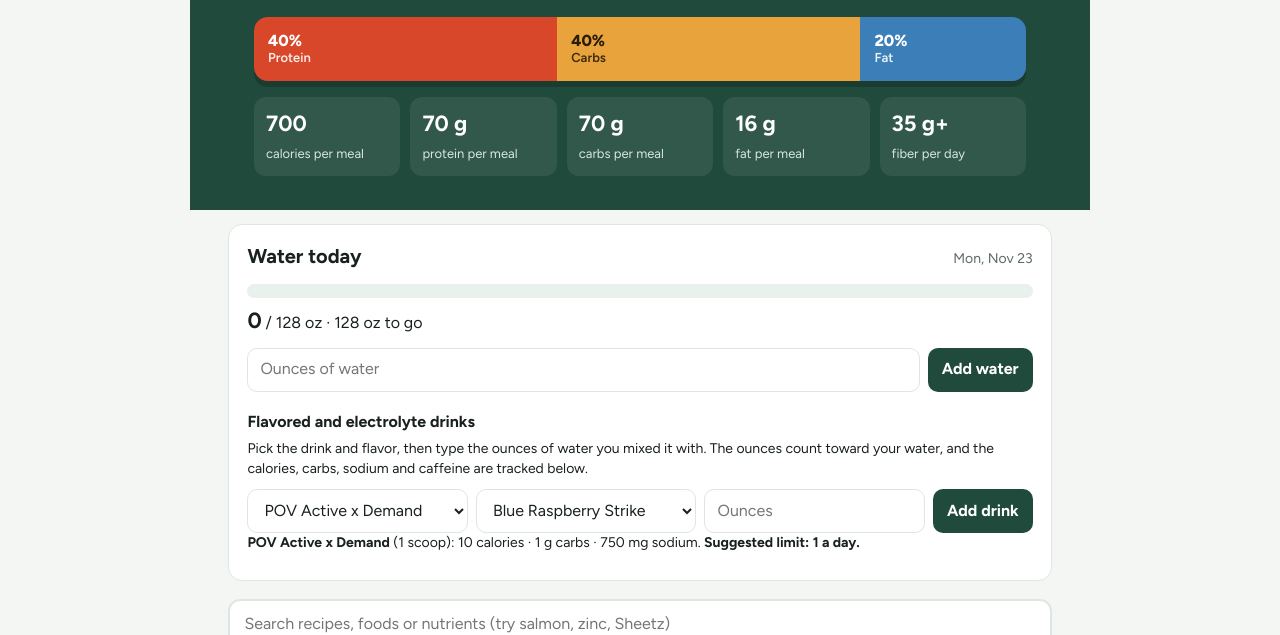
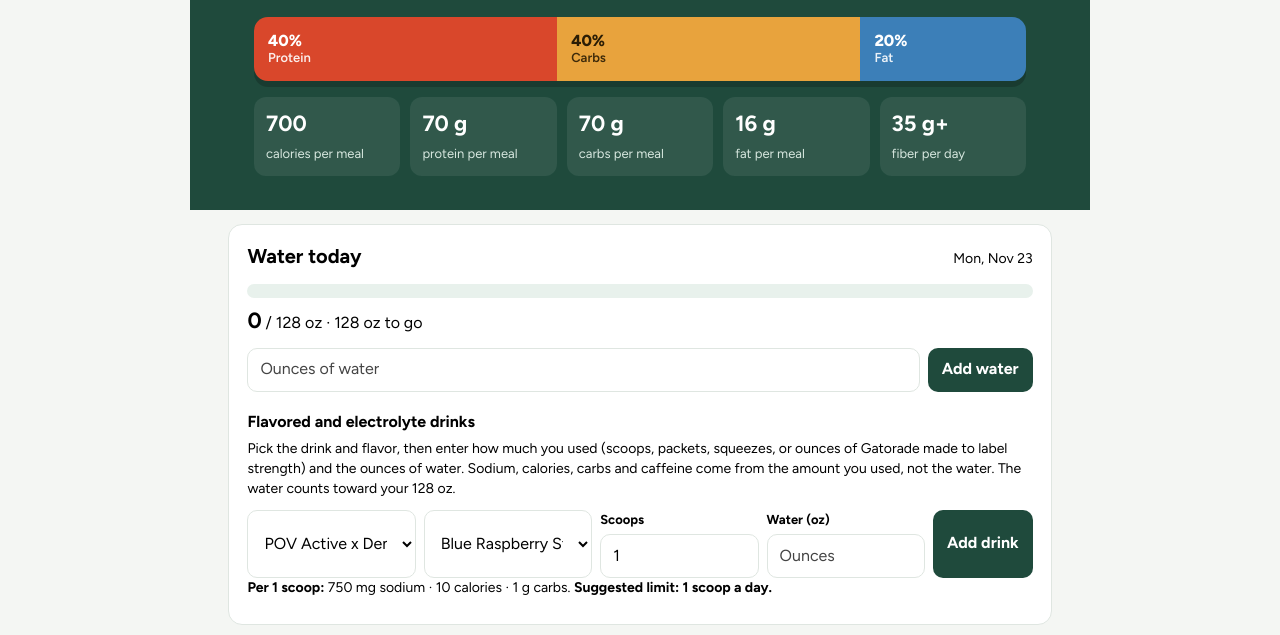
Before and after one commit to mrdjohnson1/meal-plans, a plain HTML site: page index.html in a window 1280 px wide. Shown: the part 195-830 px from the top of the page. Drawn offline with Linux system fonts and the light colour scheme.

Commit message:
Add files via upload

```diff
--- a/index.html
+++ b/index.html
@@ -135,11 +135,15 @@ mark{background:#f7d774;color:#000;border-radius:3px}
 .wbar{height:14px;background:var(--tint);border-radius:99px;overflow:hidden;margin:12px 0 6px}.wbar div{height:100%;background:var(--blue);border-radius:99px;transition:width .3s}
 .wnum{margin:0 0 10px}.wnum b{font-size:22px}
 .wrow{display:flex;gap:8px;flex-wrap:wrap}.wrow input,.wrow select{flex:1 1 120px;min-height:44px;font:inherit;font-size:16px;padding:0 12px;border:1px solid var(--line);border-radius:10px;background:#fff;color:inherit}.wrow .btn{flex:0 0 auto;cursor:pointer;font:inherit;font-weight:700}
+.dq{display:flex;flex-direction:column;flex:1 1 110px;font-size:13px;font-weight:700;gap:4px;color:#000}.dq input{flex:none;height:44px;width:100%;min-height:44px;font:inherit;font-size:16px;font-weight:400;padding:0 12px;border:1px solid var(--line);border-radius:10px;background:#fff;color:#000;box-sizing:border-box}
 .wsub{margin:0 0 10px;font-size:14px;line-height:1.45}
 .wwarn{margin-top:10px;background:#fff7e0;border:1px solid #e8c766;border-radius:10px;padding:10px 12px;font-size:14px;line-height:1.45}.wwarn:empty{display:none}
 .wtot{margin-top:10px;font-size:14px;font-weight:700}
 .wlog{list-style:none;padding:0;margin:12px 0 0;border-top:1px solid var(--line)}.wlog li{display:flex;justify-content:space-between;align-items:center;gap:8px;padding:8px 0;border-bottom:1px solid var(--line);font-size:14px}
-.wlog button{border:0;background:var(--tint);border-radius:8px;min-height:32px;padding:0 10px;font:inherit;font-size:13px;cursor:pointer;color:inherit}
+/*w*/.wlog button{border:0;background:var(--tint);border-radius:8px;min-height:32px;padding:0 10px;font:inherit;font-size:13px;cursor:pointer;color:inherit}
+.water,.water h2,.water h3,.water p,.water b,.water span,.water li,.wsub,.wdate,.wnum,.wtot,.wwarn{color:#000}
+.water{background:#fff}.wrow input,.wrow select,.wlog button{color:#000;background:#fff}.wlog button{background:#e9efe9}
+.wrow input::placeholder{color:#444;opacity:1}.wrow select option{color:#000;background:#fff}
 </style>
 <script>new MutationObserver(()=>{for(const c of document.querySelectorAll('.stack td:not([data-l])')){let i=0,p=c;while(p=p.previousElementSibling)i+=p.colSpan;c.dataset.l=c.closest('table').rows[0].cells[i]?.textContent||''}}).observe(document,{childList:true,subtree:true})</script>
 </head>
@@ -193,23 +197,25 @@ function home(){
 
 const WGOAL=128;
 const DR=[
- {id:'pov',n:'POV Active x Demand',sv:'1 scoop',f:['Blue Raspberry Strike','Pineapple Mango','Orange Citrus'],cal:10,c:1,na:750,lim:1,w:'High sodium: 750 mg per scoop.'},
- {id:'mio',n:'MiO Original and Vitamins',sv:'1/2 tsp squeeze',f:['Berry Pomegranate','Black Cherry','Blackberry Raspberry','Blueberry Lemonade','Cherry Blackberry','Fruit Punch','Lemonade','Mango Peach','Orange Tangerine','Orange Vanilla','Strawberry Watermelon','Sweet Tea','Other MiO flavor'],cal:0,c:0,na:35,w:''},
- {id:'mioh',n:'MiO Hydrate (electrolytes)',sv:'3/4 tsp squeeze',f:['Lemon Lime','Berry Blast','Arctic Grape','Strawberry Lemonade','Other Hydrate flavor'],cal:0,c:1,na:115,w:''},
- {id:'mioe',n:'MiO Energy (caffeine)',sv:'3/4 tsp squeeze',f:['Acai Berry Storm','Black Cherry','Green Thunder','Strawberry Pineapple Smash','Tropical Fusion','Wicked Blue Citrus','Other Energy flavor'],cal:0,c:0,na:20,caf:90,lim:1,w:'Caffeine: 90 mg per 3/4 tsp. Use it before noon, and skip it on days you already had your coffee.'},
- {id:'gtq',n:'Gatorade Thirst Quencher powder',sv:'per 12 oz mixed to label',per12:1,f:['Fruit Punch','Lemon-Lime','Orange','Glacier Freeze','Riptide Rush','Other flavor'],cal:80,c:22,na:150,lim:1,w:'Full sugar: 21 g added sugar per 12 oz. It hits blood sugar fast. Use it only during or right after long or very hard training, and count the carbs toward your next meal.'},
- {id:'gtqp',n:'Gatorade Thirst Quencher packet',sv:'1 packet (15 to 20 oz)',f:['Fruit Punch','Lemon-Lime','Orange','Glacier Freeze','Riptide Rush','Other flavor'],cal:130,c:34,na:230,lim:1,w:'Full sugar: 34 g carbs per packet. It hits blood sugar fast. Use it only during or right after long or very hard training, and count the carbs toward your next meal.'},
- {id:'gz',n:'Gatorade Zero powder stick',sv:'1 stick',f:['Glacier Freeze','Glacier Cherry','Strawberry Ice','Orange','Lemon-Lime','Grape','Fruit Punch','Other flavor'],cal:5,c:1,na:270,w:''},
- {id:'propel',n:'Propel powder',sv:'1 packet or stick',f:['Berry','Black Cherry','Grape','Kiwi Strawberry','Lemon','Raspberry Lemonade','Watermelon','Other flavor'],cal:5,c:1,na:260,w:''},
- {id:'nuun',n:'Nuun Sport tablet',sv:'1 tablet',f:['Lemon Lime','Citrus Fruit','Strawberry Lemonade','Tri-Berry','Watermelon','Other flavor'],cal:15,c:4,na:300,lim:1,w:'1 g added sugar and 300 mg sodium per tablet.'},
- {id:'liv',n:'Liquid I.V. Sugar-Free',sv:'1 stick',f:['Lemon Lime','White Peach','Green Grape','Rainbow Sherbet','Other flavor'],cal:20,c:5,na:530,lim:1,w:'High sodium: about 510 to 530 mg per stick.'},
- {id:'cl',n:'Crystal Light on-the-go',sv:'1 packet',f:['Lemonade','Pink Lemonade','Raspberry Lemonade','Fruit Punch','Other flavor'],cal:10,c:0,na:0,w:''}
+ {id:'pov',n:'POV Active x Demand',u:'scoop',us:'scoops',sv:'1 scoop',f:['Blue Raspberry Strike','Pineapple Mango','Orange Citrus'],cal:10,c:1,na:750,lim:1,w:'High sodium: 750 mg per scoop.'},
+ {id:'mio',n:'MiO Original and Vitamins',u:'squeeze',us:'squeezes',sv:'1 squeeze (1/2 tsp)',f:['Berry Pomegranate','Black Cherry','Blackberry Raspberry','Blueberry Lemonade','Cherry Blackberry','Fruit Punch','Lemonade','Mango Peach','Orange Tangerine','Orange Vanilla','Strawberry Watermelon','Sweet Tea','Other MiO flavor'],cal:0,c:0,na:35,w:''},
+ {id:'mioh',n:'MiO Hydrate (electrolytes)',u:'squeeze',us:'squeezes',sv:'1 squeeze (3/4 tsp)',f:['Lemon Lime','Berry Blast','Arctic Grape','Strawberry Lemonade','Other Hydrate flavor'],cal:0,c:1,na:115,w:''},
+ {id:'mioe',n:'MiO Energy (caffeine)',u:'squeeze',us:'squeezes',sv:'1 squeeze (3/4 tsp)',f:['Acai Berry Storm','Black Cherry','Green Thunder','Strawberry Pineapple Smash','Tropical Fusion','Wicked Blue Citrus','Other Energy flavor'],cal:0,c:0,na:20,caf:90,lim:1,w:'Caffeine: 90 mg per 3/4 tsp. Use it before noon, and skip it on days you already had your coffee.'},
+ {id:'gtq',n:'Gatorade Thirst Quencher powder',u:'oz',us:'oz',sv:'12 oz mixed to label strength',per12:1,f:['Fruit Punch','Lemon-Lime','Orange','Glacier Freeze','Riptide Rush','Other flavor'],cal:80,c:22,na:150,lim:1,w:'Full sugar: 21 g added sugar per 12 oz. It hits blood sugar fast. Use it only during or right after long or very hard training, and count the carbs toward your next meal.'},
+ {id:'gtqp',n:'Gatorade Thirst Quencher packet',u:'packet',us:'packets',sv:'1 packet',f:['Fruit Punch','Lemon-Lime','Orange','Glacier Freeze','Riptide Rush','Other flavor'],cal:130,c:34,na:230,lim:1,w:'Full sugar: 34 g carbs per packet. It hits blood sugar fast. Use it only during or right after long or very hard training, and count the carbs toward your next meal.'},
+ {id:'gz',n:'Gatorade Zero powder stick',u:'stick',us:'sticks',sv:'1 stick',f:['Glacier Freeze','Glacier Cherry','Strawberry Ice','Orange','Lemon-Lime','Grape','Fruit Punch','Other flavor'],cal:5,c:1,na:270,w:''},
+ {id:'propel',n:'Propel powder',u:'packet',us:'packets',sv:'1 packet or stick',f:['Berry','Black Cherry','Grape','Kiwi Strawberry','Lemon','Raspberry Lemonade','Watermelon','Other flavor'],cal:5,c:1,na:260,w:''},
+ {id:'nuun',n:'Nuun Sport tablet',u:'tablet',us:'tablets',sv:'1 tablet',f:['Lemon Lime','Citrus Fruit','Strawberry Lemonade','Tri-Berry','Watermelon','Other flavor'],cal:15,c:4,na:300,lim:1,w:'1 g added sugar and 300 mg sodium per tablet.'},
+ {id:'liv',n:'Liquid I.V. Sugar-Free',u:'stick',us:'sticks',sv:'1 stick',f:['Lemon Lime','White Peach','Green Grape','Rainbow Sherbet','Other flavor'],cal:20,c:5,na:530,lim:1,w:'High sodium: about 510 to 530 mg per stick.'},
+ {id:'cl',n:'Crystal Light on-the-go',u:'packet',us:'packets',sv:'1 packet',f:['Lemonade','Pink Lemonade','Raspberry Lemonade','Fruit Punch','Other flavor'],cal:10,c:0,na:0,w:''}
 ];
 const DI=Object.fromEntries(DR.map(d=>[d.id,d]));
 function wkey(){const d=new Date();return 'water:'+d.getFullYear()+'-'+String(d.getMonth()+1).padStart(2,'0')+'-'+String(d.getDate()).padStart(2,'0')}
 function wget(){try{const v=JSON.parse(store.get(wkey())||'[]');return Array.isArray(v)?v.map(e=>e.k==='pov'?{k:'d',p:'pov',f:e.f,oz:e.oz,t:e.t}:e):[]}catch(e){return[]}}
 function wput(a){store.set(wkey(),JSON.stringify(a))}
-function dnut(e){const d=DI[e.p];if(!d)return{cal:0,c:0,na:0,caf:0};const m=d.per12?(+e.oz||0)/12:1;return{cal:d.cal*m,c:d.c*m,na:d.na*m,caf:(d.caf||0)*m}}
+function dq(e){const d=DI[e.p];return e.q!=null?+e.q:(d&&d.per12?(+e.oz||0):1)}
+function dsv(e){const d=DI[e.p];return d&&d.per12?dq(e)/12:dq(e)}
+function dnut(e){const d=DI[e.p];if(!d)return{cal:0,c:0,na:0,caf:0};const m=dsv(e);return{cal:d.cal*m,c:d.c*m,na:d.na*m,caf:(d.caf||0)*m}}
 function water(el,msg){
   const a=wget(),oz=a.reduce((t,e)=>t+(+e.oz||0),0),dk=a.filter(e=>e.k==='d'),pct=Math.min(100,oz/WGOAL*100);
   const T=dk.reduce((t,e)=>{const n=dnut(e);t.cal+=n.cal;t.c+=n.c;t.na+=n.na;t.caf+=n.caf;return t},{cal:0,c:0,na:0,caf:0});
@@ -221,25 +227,25 @@ function water(el,msg){
   <p class="wnum"><b>${r(oz)}</b> / ${WGOAL} oz · ${oz>=WGOAL?'Goal reached':r(WGOAL-oz)+' oz to go'}</p>
   <form class="wrow" id="wf"><input id="woz" type="number" inputmode="decimal" min="0.5" max="200" step="any" placeholder="Ounces of water" aria-label="Ounces of water" required><button class="btn p">Add water</button></form>
   <h3>Flavored and electrolyte drinks</h3>
-  <p class="wsub">Pick the drink and flavor, then type the ounces of water you mixed it with. The ounces count toward your water, and the calories, carbs, sodium and caffeine are tracked below.</p>
-  <form class="wrow" id="df"><select id="dpr" aria-label="Drink">${DR.map(d=>`<option value="${d.id}"${d.id===cur?' selected':''}>${esc(d.n)}</option>`).join('')}</select><select id="dfl" aria-label="Flavor">${fopts(cur)}</select><input id="doz" type="number" inputmode="decimal" min="0.5" max="64" step="any" placeholder="Ounces" aria-label="Ounces of water mixed" required><button class="btn p">Add drink</button></form>
+  <p class="wsub">Pick the drink and flavor, then enter how much you used (scoops, packets, squeezes, or ounces of Gatorade made to label strength) and the ounces of water. Sodium, calories, carbs and caffeine come from the amount you used, not the water. The water counts toward your 128 oz.</p>
+  <form class="wrow" id="df"><select id="dpr" aria-label="Drink">${DR.map(d=>`<option value="${d.id}"${d.id===cur?' selected':''}>${esc(d.n)}</option>`).join('')}</select><select id="dfl" aria-label="Flavor">${fopts(cur)}</select><label class="dq"><span id="dql">Scoops</span><input id="dq" type="number" inputmode="decimal" min="0.25" max="64" step="any" value="1" required></label><label class="dq"><span>Water (oz)</span><input id="doz" type="number" inputmode="decimal" min="0" max="128" step="any" placeholder="Ounces" required></label><button class="btn p">Add drink</button></form>
   <p class="wsub" id="dinfo"></p>
   <div class="wwarn" id="dwarn" role="status" aria-live="polite">${msg||''}</div>
   ${dk.length?`<p class="wtot">Drinks today: ${ri(T.cal)} calories · ${r(T.c)} g carbs · ${ri(T.na).toLocaleString()} mg sodium${T.caf?` · ${ri(T.caf)} mg caffeine`:''}</p>`:''}
-  ${a.length?`<ul class="wlog">${a.map((e,i)=>`<li><span>${new Date(e.t).toLocaleTimeString([], {hour:'numeric',minute:'2-digit'})} · ${r(e.oz)} oz ${e.k==='d'&&DI[e.p]?esc(DI[e.p].n)+', '+esc(DI[e.p].f[e.f]||''):'water'}</span><button data-del="${i}" aria-label="Remove this entry">Remove</button></li>`).join('')}</ul>`:''}
+  ${a.length?`<ul class="wlog">${a.map((e,i)=>`<li><span>${new Date(e.t).toLocaleTimeString([], {hour:'numeric',minute:'2-digit'})} · ${e.k==='d'&&DI[e.p]?(()=>{const d=DI[e.p],q=dq(e),n=dnut(e);return esc(d.n)+', '+esc(d.f[e.f]||'')+' · '+r(q)+' '+(d.per12?'oz Gatorade':(q===1?d.u:d.us))+' · '+(d.na?Math.round(n.na)+' mg sodium':'low sodium')+' · '+r(e.oz)+' oz water'})():r(e.oz)+' oz water'}</span><button data-del="${i}" aria-label="Remove this entry">Remove</button></li>`).join('')}</ul>`:''}
   </section>`;
   const pr=el.querySelector('#dpr'),fl=el.querySelector('#dfl'),info=el.querySelector('#dinfo');
-  const showInfo=()=>{const d=DI[pr.value];info.innerHTML=`<b>${esc(d.n)}</b> (${esc(d.sv)}): ${d.cal} calories · ${d.c} g carbs · ${d.na?d.na+' mg sodium':'low sodium'}${d.caf?' · '+d.caf+' mg caffeine':''}.${d.lim?' <b>Suggested limit: '+d.lim+' a day.</b>':''}`};
+  const ql=el.querySelector('#dql'),qi=el.querySelector('#dq');const showInfo=()=>{const d=DI[pr.value];ql.textContent=d.per12?'Gatorade (oz)':d.us.charAt(0).toUpperCase()+d.us.slice(1);qi.value=d.per12?12:1;qi.step=d.per12?'any':'0.25';info.innerHTML=`<b>Per ${esc(d.sv)}:</b> ${d.na?d.na+' mg sodium':'low sodium (no number on label)'} · ${d.cal} calories · ${d.c} g carbs${d.caf?' · '+d.caf+' mg caffeine':''}.${d.lim?' <b>Suggested limit: '+d.lim+(d.per12?' serving (12 oz)':' '+d.u)+' a day.</b>':''}`};
   showInfo();
   pr.addEventListener('change',()=>{store.set('drinklast',pr.value);fl.innerHTML=DI[pr.value].f.map((x,i)=>`<option value="${i}">${esc(x)}</option>`).join('');showInfo()});
   el.querySelector('#wf').addEventListener('submit',ev=>{ev.preventDefault();const v=parseFloat(el.querySelector('#woz').value);if(!(v>0))return;const b=wget();b.push({k:'w',oz:v,t:Date.now()});wput(b);water(el)});
-  el.querySelector('#df').addEventListener('submit',ev=>{ev.preventDefault();const v=parseFloat(el.querySelector('#doz').value);if(!(v>0))return;const p=pr.value,f=+fl.value,d=DI[p];
+  el.querySelector('#df').addEventListener('submit',ev=>{ev.preventDefault();const v=parseFloat(el.querySelector('#doz').value)||0,q=parseFloat(qi.value);if(!(q>0)||v<0)return;const p=pr.value,f=+fl.value,d=DI[p];
     store.set('drinklast',p);store.set('drinkflav:'+p,String(f));
-    const b=wget(),e={k:'d',p,f,oz:v,t:Date.now()};b.push(e);wput(b);
-    const n=dnut(e),cnt=b.filter(x=>x.k==='d'&&x.p===p).length,na=b.filter(x=>x.k==='d').reduce((t,x)=>t+dnut(x).na,0);
+    const b=wget(),e={k:'d',p,f,oz:v,q,t:Date.now()};b.push(e);wput(b);
+    const n=dnut(e),cnt=b.filter(x=>x.k==='d'&&x.p===p).reduce((t,x)=>t+dsv(x),0),na=b.filter(x=>x.k==='d').reduce((t,x)=>t+dnut(x).na,0);
     let m=`Added ${Math.round(n.cal)} calories, ${Math.round(n.c*10)/10} g carbs${n.na?', '+Math.round(n.na)+' mg sodium':''}${n.caf?', '+Math.round(n.caf)+' mg caffeine':''}. Drink sodium today: ${Math.round(na).toLocaleString()} mg.`;
     if(d.w)m=`<b>Heads up:</b> ${d.w} `+m;
-    if(d.lim)m+=cnt>d.lim?` <b>You are over the suggested limit of ${d.lim} a day for ${esc(d.n)}.</b>`:` Suggested limit: ${d.lim} a day.`;
+    const lu=d.per12?'serving (12 oz)':d.u;if(d.lim)m+=cnt>d.lim+1e-9?` <b>You are over the suggested limit of ${d.lim} ${lu} a day for ${esc(d.n)}.</b>`:` Suggested limit: ${d.lim} ${lu} a day.`;
     water(el,m)});
   el.querySelectorAll('[data-del]').forEach(btn=>btn.addEventListener('click',()=>{const b=wget();b.splice(+btn.dataset.del,1);wput(b);water(el)}));
 }
--- a/sw.js
+++ b/sw.js
@@ -1,4 +1,4 @@
-const CACHE = 'meal-plans-v18';
+const CACHE = 'meal-plans-v20';
 const FILES = ['./', './index.html', './manifest.webmanifest', './icon-192.png', './icon-512.png', './apple-touch-icon.png'];
 self.addEventListener('install', e => { e.waitUntil(caches.open(CACHE).then(c => c.addAll(FILES)).then(() => self.skipWaiting())); });
 self.addEventListener('activate', e => { e.waitUntil(caches.keys().then(ks => Promise.all(ks.filter(k => k !== CACHE).map(k => caches.delete(k)))).then(() => self.clients.claim())); });
```
